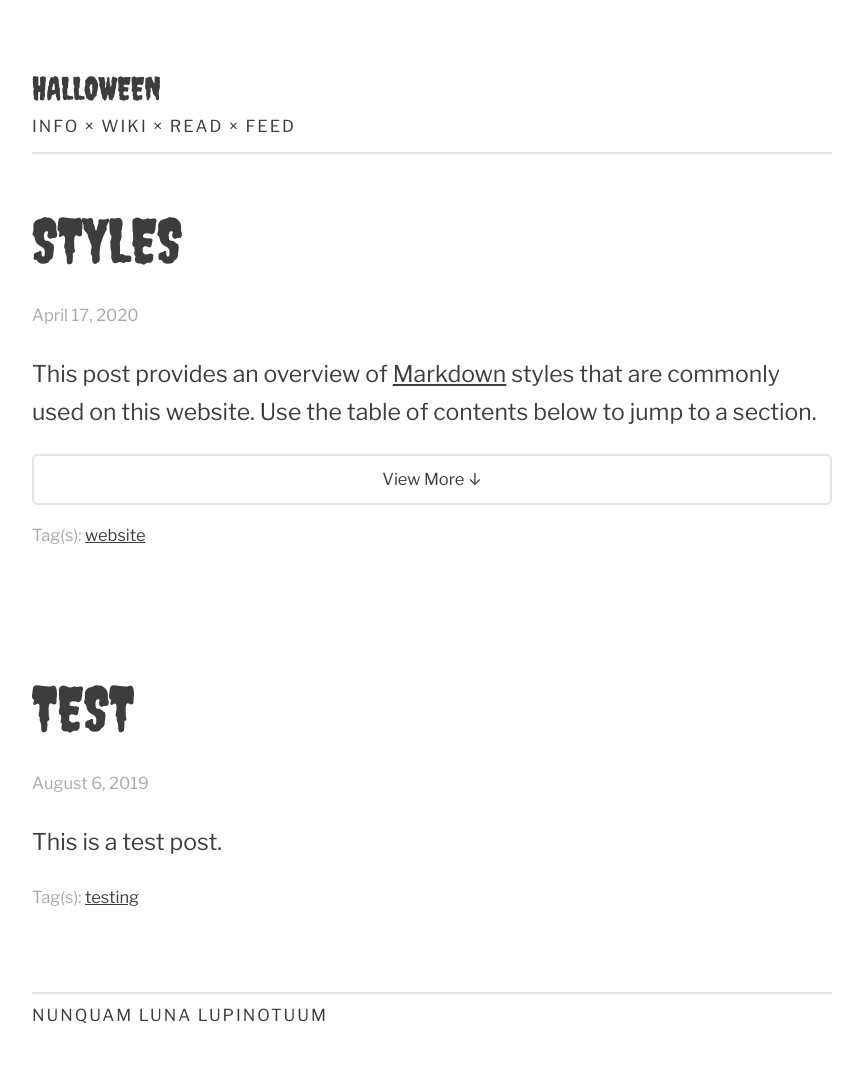
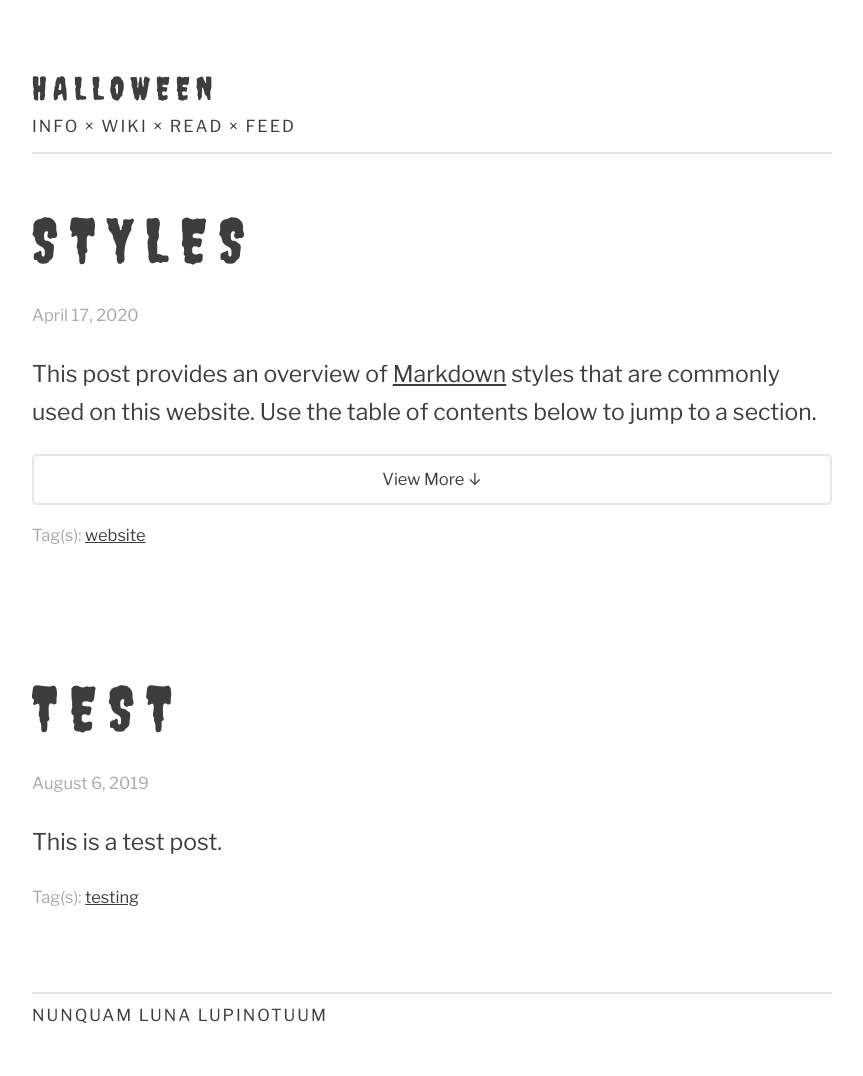
Before and after one commit to lmw13/lmw13, a Jekyll site: the page built from index.html, in a window 1280 px wide. Shown: the whole page, without its empty margins (208-1071 px from the left). Built offline with Jekyll 4.4.1, drawn with Linux system fonts in a browser that asks for light colours; the list of posts is cut into pages by our own code.

Commit message:
Update style.css

```diff
--- a/css/style.css
+++ b/css/style.css
@@ -91,6 +91,8 @@ h3,
 	font-family: 'Creepster', serif;
 	font-weight: 400;
 	text-transform: uppercase;
+	word-spacing: 0.5em;
+      	letter-spacing: 0.2em;
 }
 
 h1 {
```
